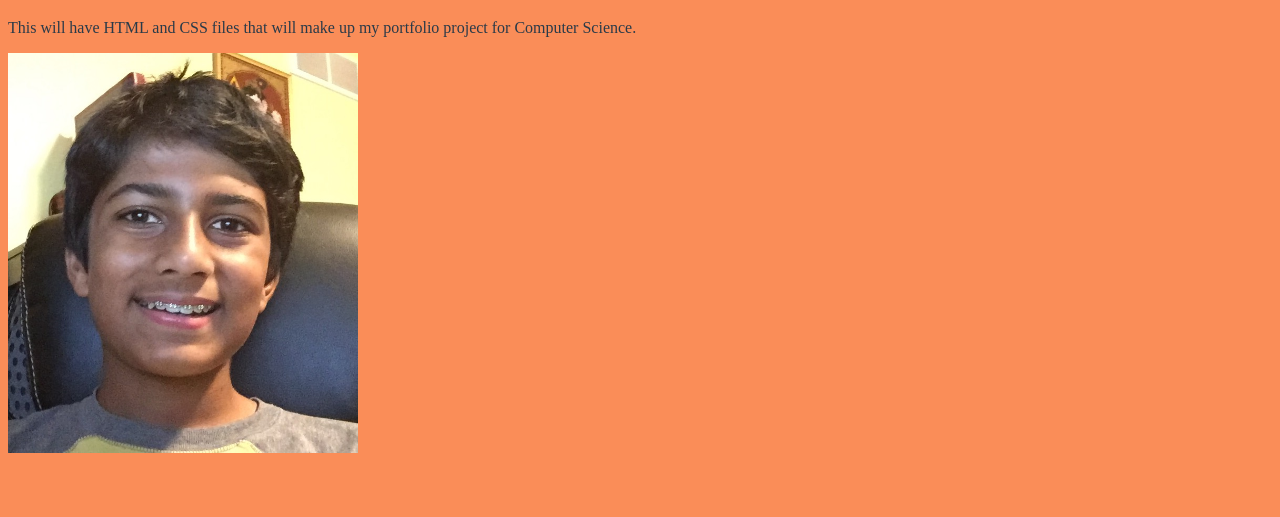
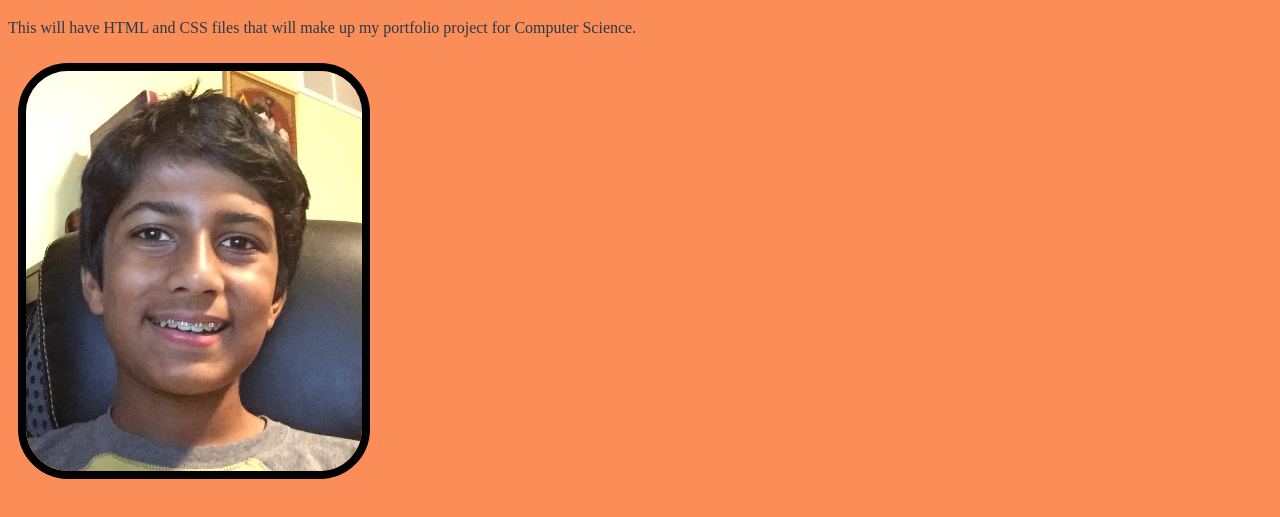
Before and after one commit to VARUNVIS/Varun-s-Respository, a plain HTML site: page index.html in a window 1280 px wide. Shown: the part 117-634 px from the top of the page. Drawn offline with Linux system fonts and the light colour scheme.

Commit message:
Update style.css

```diff
--- a/style.css
+++ b/style.css
@@ -40,4 +40,9 @@ li a:hover {
 img {
   height: 400px;
   width: 350px
+  border-color: #95e0fe;
+  margin: 10px;
+  border-width: 8px;
+  border-style: solid;
+  border-radius: 50px;
 }
```
